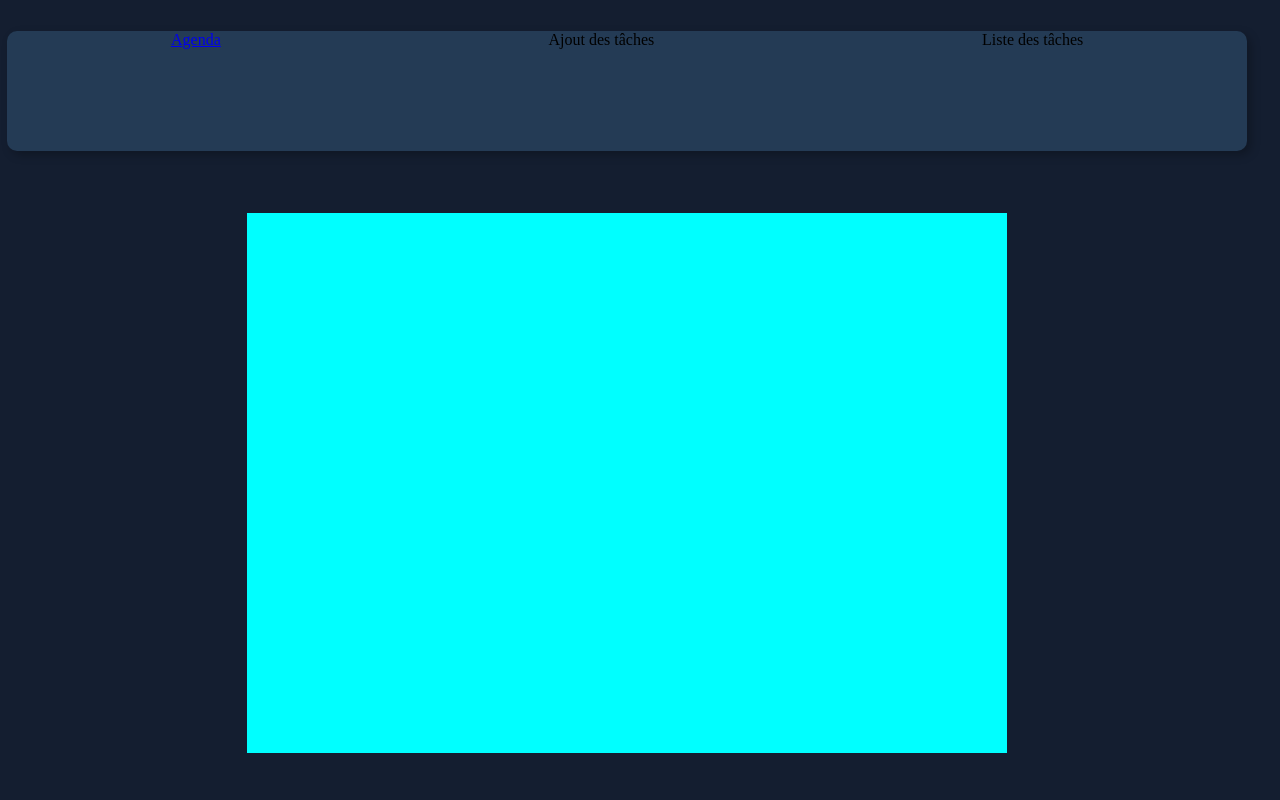
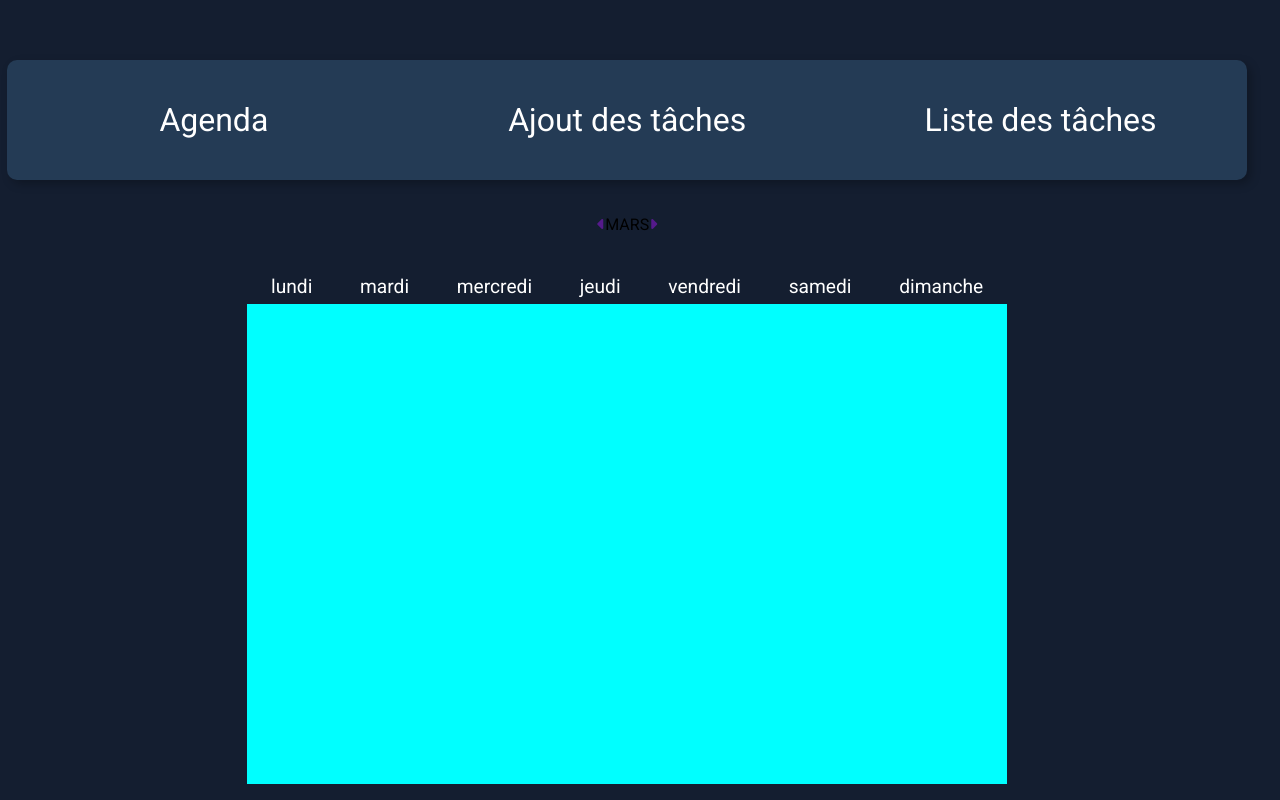
Before and after one commit to BruandT/Todolist, a plain HTML site: page index.htm in a window 1280 px wide. Drawn offline with Linux system fonts and the light colour scheme.

Commit message:
Modif
ajout du menu

```diff
--- a/index.htm
+++ b/index.htm
@@ -5,15 +5,23 @@
     <meta http-equiv="X-UA-Compatible" content="IE=edge">
     <meta name="viewport" content="width=device-width, initial-scale=1.0">
     <link rel="stylesheet" href="style.css">
+    <script src="https://kit.fontawesome.com/1b5fa06d53.js" crossorigin="anonymous"></script>
     <title>todolist</title>
 </head>
 <body>
     <header>
-        <ul><li><a href="#">Agenda</a></li>
-            <li><a href="#"></a>Ajout des tâches</li>
-            <li><a href="#"></a>Liste des tâches</li></ul>
+        <ul><li id="menu1"><a href="#">Agenda</a></li>
+            <li id="menu2"><a href="#">Ajout des tâches</a></li>
+            <li id="menu3"><a href="#">Liste des tâches</a></li></ul>
     </header>
-    <div class="month_change"></div>
+    <div class="month_change"> <a href=""><i class="fa-solid fa-caret-left"></i></a>MARS <a href=""><i class="fa-solid fa-caret-right"></i></a></div>
+    <div id="days"><p>lundi</p>
+    <p>mardi</p>
+    <p>mercredi</p>
+    <p>jeudi</p>
+    <p>vendredi</p>
+    <p>samedi</p>
+    <p>dimanche</p></div>
     <div class="calendar"></div>
 
 </body>
--- a/style.css
+++ b/style.css
@@ -1,6 +1,8 @@
+@import url('https://fonts.googleapis.com/css2?family=Roboto&display=swap');
 *{
     margin: 0;
     padding: 0;
+    font-family: roboto;
 }
 body{
     height: 98vh;
@@ -8,27 +10,56 @@ body{
     background: #141e30;
     display: flex;
     flex-direction: column;
-    justify-content: space-evenly;
     align-items: center;
 
 }
 header{
+    margin-top: 60px;
     width: 1240px;
     height: 120px;
     background: #243b55;
     box-shadow: 4px 4px 10px rgba(0, 0, 0, 0.25);
     border-radius: 10px;
+
 }
 header ul{
-    display: flex;
-    flex-direction: row;
-    justify-content: space-around;
+    width: 1240px;
+    height: 120px;
+    display: grid;
+    align-items: center;
+    justify-items: center;
+    grid-template-columns: repeat(3, 1fr);
+
 }
 header ul li{
     display: flex;
 
+
+
 }
+header ul a{
+    display: flex;
+    color: #fff;
+    font-size: 2em;
+    text-decoration: none;
+}
+.month_change{
+    width: 760px;
+    height: 100px;
+    display: flex;
+    justify-content: center;
+    align-items: center;
 
+}
+#days{
+    width: 760px;
+    height: 40px;
+    font-size: 1.2em;
+    color: #fff;
+    display: flex;
+    justify-content: space-around;
+    align-items: center;
+}
 .calendar{
     width: 760px;
     height: 540px;
```
